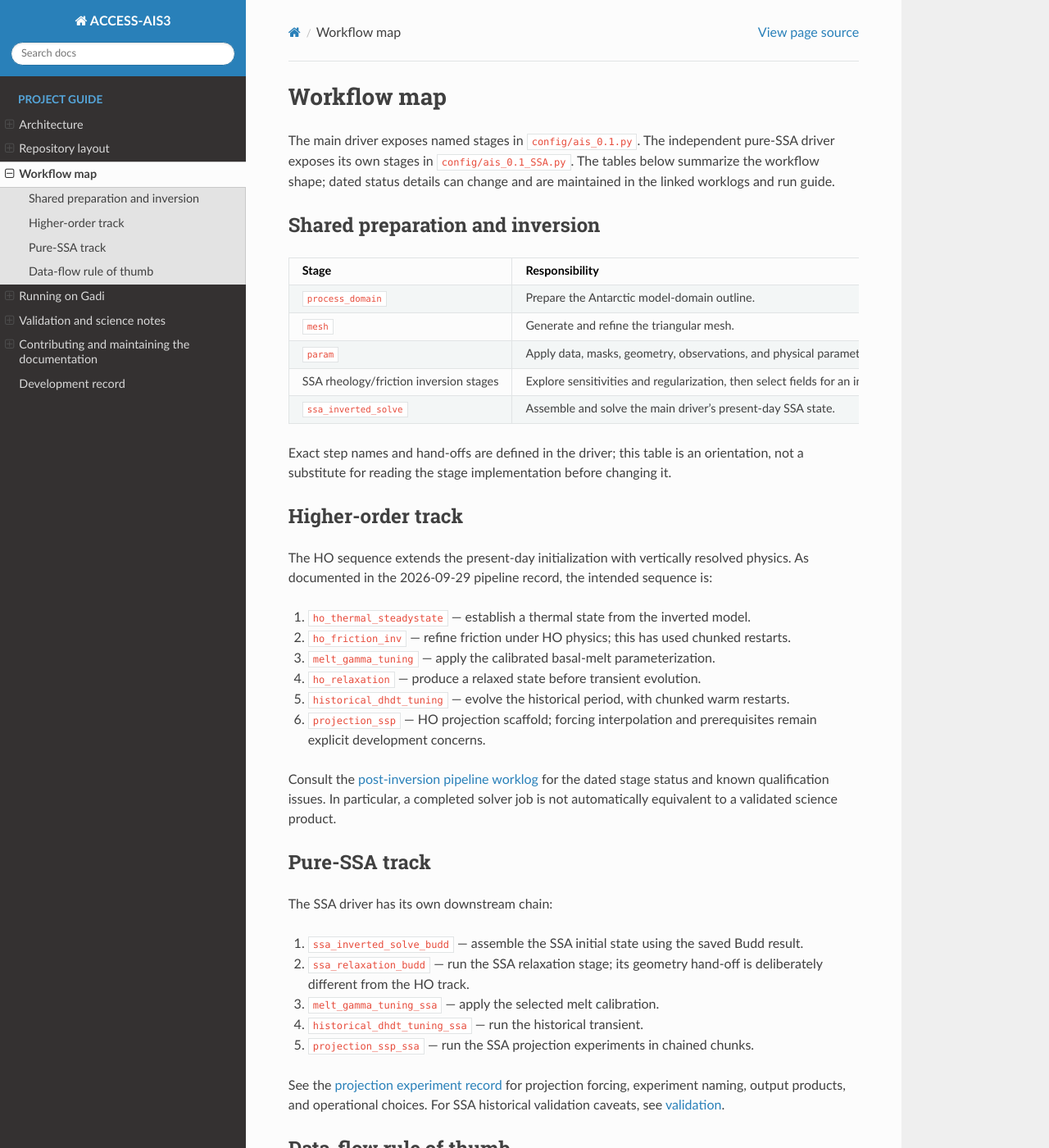
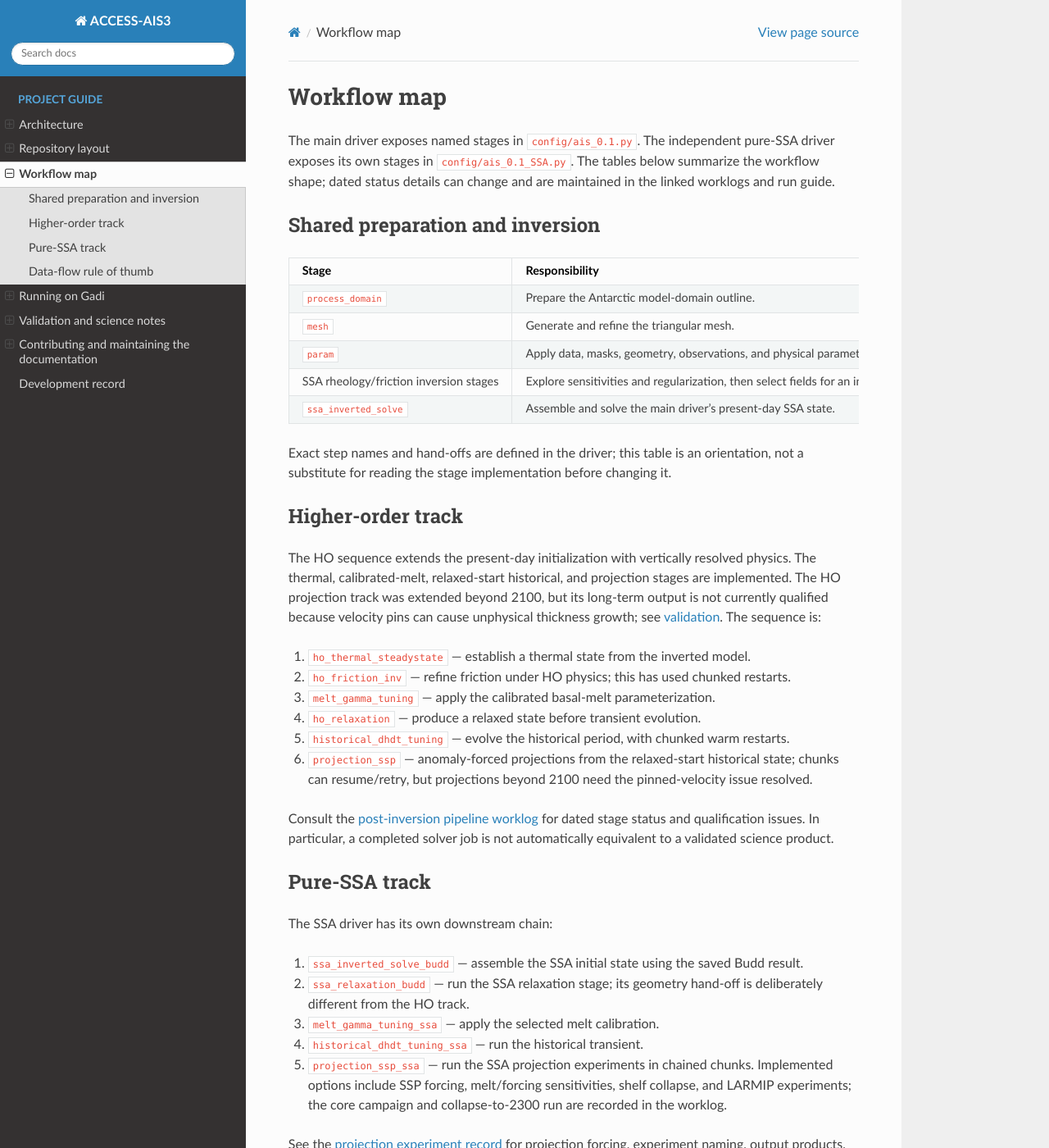
Before and after one commit to ACCESS-NRI/ACCESS-AIS3, a Sphinx documentation site: the page built from docs/source/workflows.md, in a window 1280 px wide and 1400 px high. Shown: the whole window at 82% size. Built offline with Sphinx 7.4.7 and the Read the Docs theme 3.1.0, drawn with Linux system fonts in a browser that asks for light colours.

Commit message:
update stale docs

```diff
--- a/docs/source/workflows.md
+++ b/docs/source/workflows.md
@@ -21,19 +21,22 @@ not a substitute for reading the stage implementation before changing it.
 ## Higher-order track
 
 The HO sequence extends the present-day initialization with vertically resolved physics.
-As documented in the 2026-09-29 pipeline record, the intended sequence is:
+The thermal, calibrated-melt, relaxed-start historical, and projection stages are implemented.
+The HO projection track was extended beyond 2100, but its long-term output is not currently
+qualified because velocity pins can cause unphysical thickness growth; see
+[validation](validation.md). The sequence is:
 
 1. `ho_thermal_steadystate` — establish a thermal state from the inverted model.
 2. `ho_friction_inv` — refine friction under HO physics; this has used chunked restarts.
 3. `melt_gamma_tuning` — apply the calibrated basal-melt parameterization.
 4. `ho_relaxation` — produce a relaxed state before transient evolution.
 5. `historical_dhdt_tuning` — evolve the historical period, with chunked warm restarts.
-6. `projection_ssp` — HO projection scaffold; forcing interpolation and prerequisites remain
-   explicit development concerns.
+6. `projection_ssp` — anomaly-forced projections from the relaxed-start historical state;
+   chunks can resume/retry, but projections beyond 2100 need the pinned-velocity issue resolved.
 
 Consult the [post-inversion pipeline worklog](https://github.com/ACCESS-NRI/ACCESS-AIS3/blob/main/docs/post_inversion_pipeline_worklog.md)
-for the dated stage status and known qualification issues. In particular, a completed
-solver job is not automatically equivalent to a validated science product.
+for dated stage status and qualification issues. In particular, a completed solver job is
+not automatically equivalent to a validated science product.
 
 ## Pure-SSA track
 
@@ -44,11 +47,13 @@ The SSA driver has its own downstream chain:
    different from the HO track.
 3. `melt_gamma_tuning_ssa` — apply the selected melt calibration.
 4. `historical_dhdt_tuning_ssa` — run the historical transient.
-5. `projection_ssp_ssa` — run the SSA projection experiments in chained chunks.
+5. `projection_ssp_ssa` — run the SSA projection experiments in chained chunks. Implemented
+   options include SSP forcing, melt/forcing sensitivities, shelf collapse, and LARMIP
+   experiments; the core campaign and collapse-to-2300 run are recorded in the worklog.
 
-See the [projection experiment record](https://github.com/ACCESS-NRI/ACCESS-AIS3/blob/main/docs/post_inversion_pipeline_worklog.md#6-projections-ssa-track-setup-and-melt-sensitivity-check) for projection forcing,
-experiment naming, output products, and operational choices. For SSA historical validation
-caveats, see [validation](validation.md).
+See the [projection experiment record](https://github.com/ACCESS-NRI/ACCESS-AIS3/blob/main/docs/post_inversion_pipeline_worklog.md#6-projections-ssa-track-setup-and-melt-sensitivity-check)
+for projection forcing, experiment naming, output products, and operational choices. For SSA
+historical validation caveats, see [validation](validation.md).
 
 ## Data-flow rule of thumb
 
```
Also changed, not shown: docs/source/architecture.md (+7 -2 lines), docs/source/gadi.md (+9 -0 lines), docs/source/repository-layout.md (+3 -0 lines), docs/source/validation.md (+18 -0 lines).
